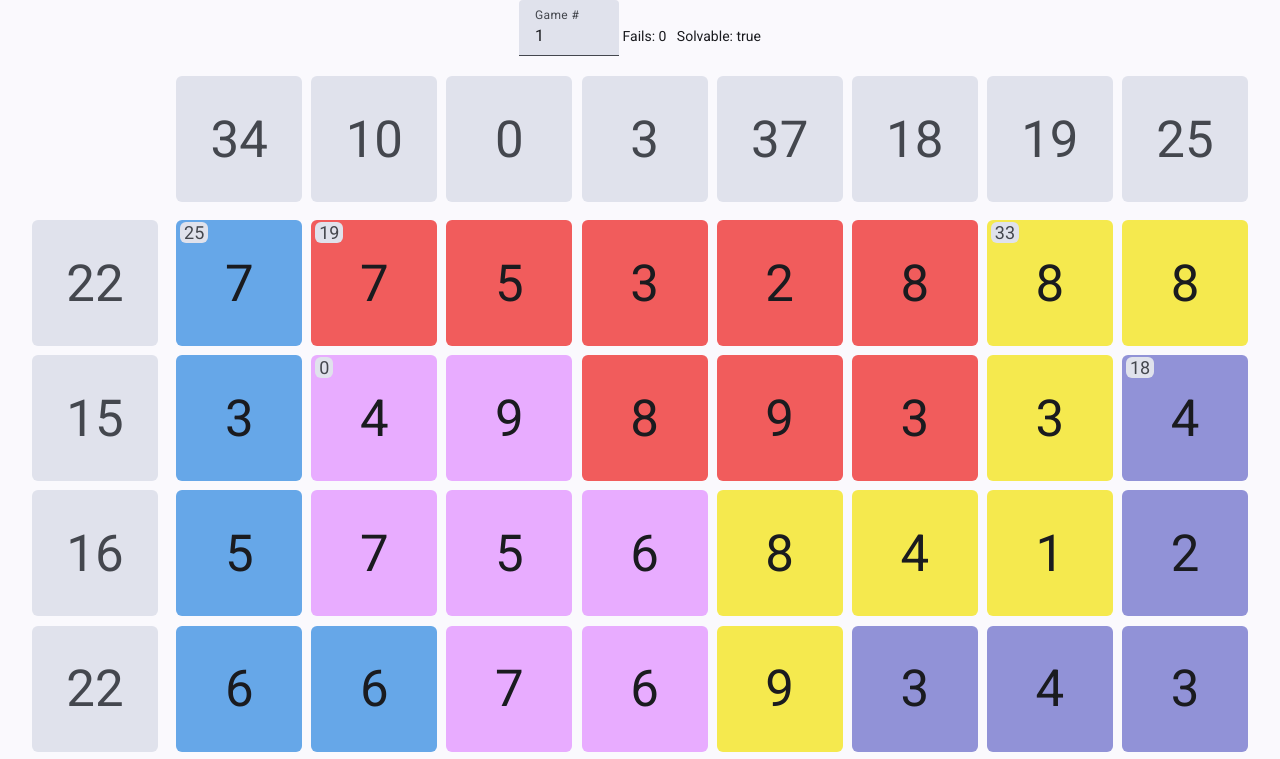
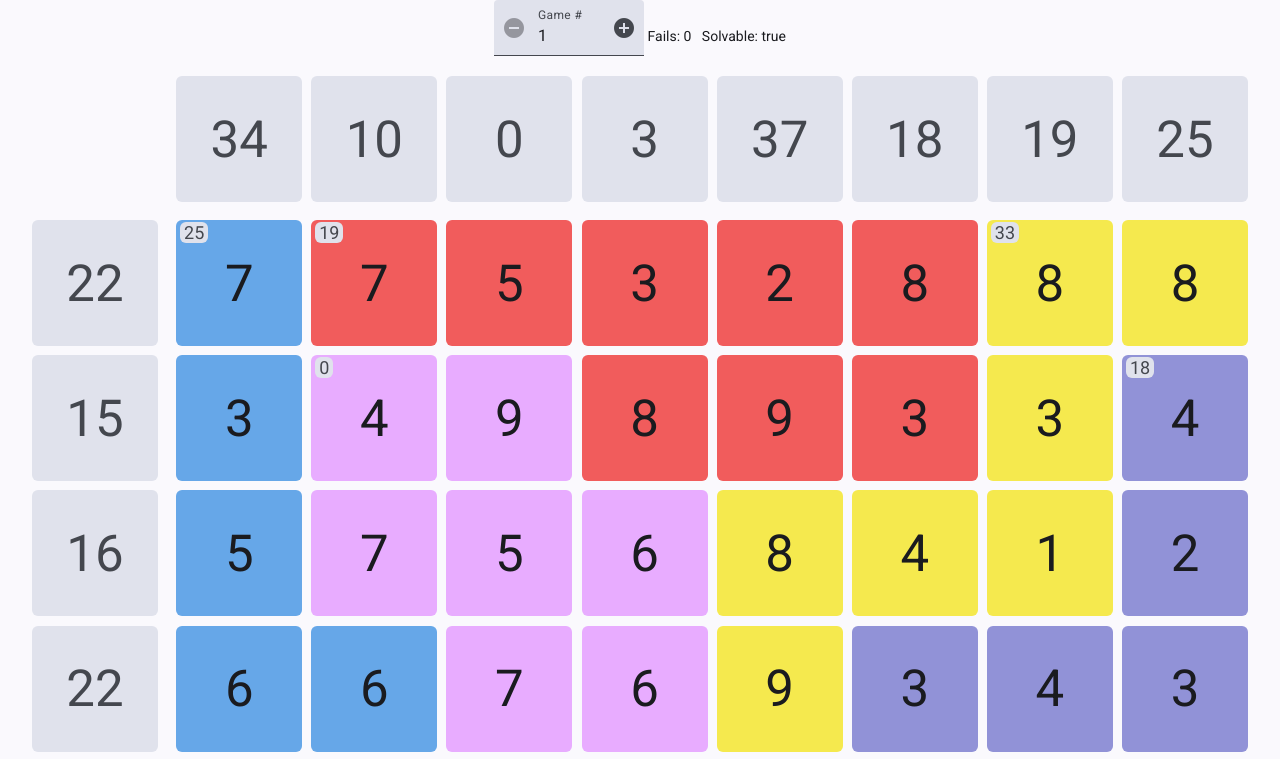
Before and after one commit to jamesmikesell/somebers, an Angular app: page / in a window 1280 px wide. Shown: the top 759 px of the page. Built offline with nearby package versions, Linux system fonts and the light colour scheme.

Commit message:
buttons to change game number

```diff
--- a/src/app/component/board/board.html
+++ b/src/app/component/board/board.html
@@ -8,6 +8,24 @@
       (ngModelChange)="updateGameNumber($event)"
       min="1"
     />
+    <button
+      matPrefix
+      mat-icon-button
+      aria-label="Clear"
+      [disabled]="gameNumber <= 1"
+      (click)="updateGameNumber(gameNumber - 1)"
+    >
+      <mat-icon>do_not_disturb_on</mat-icon>
+    </button>
+
+    <button
+      matSuffix
+      mat-icon-button
+      aria-label="Clear"
+      (click)="updateGameNumber(gameNumber + 1)"
+    >
+      <mat-icon>add_circle</mat-icon>
+    </button>
   </mat-form-field>
 
   Fails: {{ fails }} &nbsp; Solvable: {{ solvable }}
--- a/src/app/component/board/board.scss
+++ b/src/app/component/board/board.scss
@@ -3,7 +3,7 @@
 }
 
 .game-number {
-  max-width: 100px;
+  max-width: 150px;
 }
 
 
```
Also changed, not shown: 1 other file (tests, documents, lock files or other folders).
